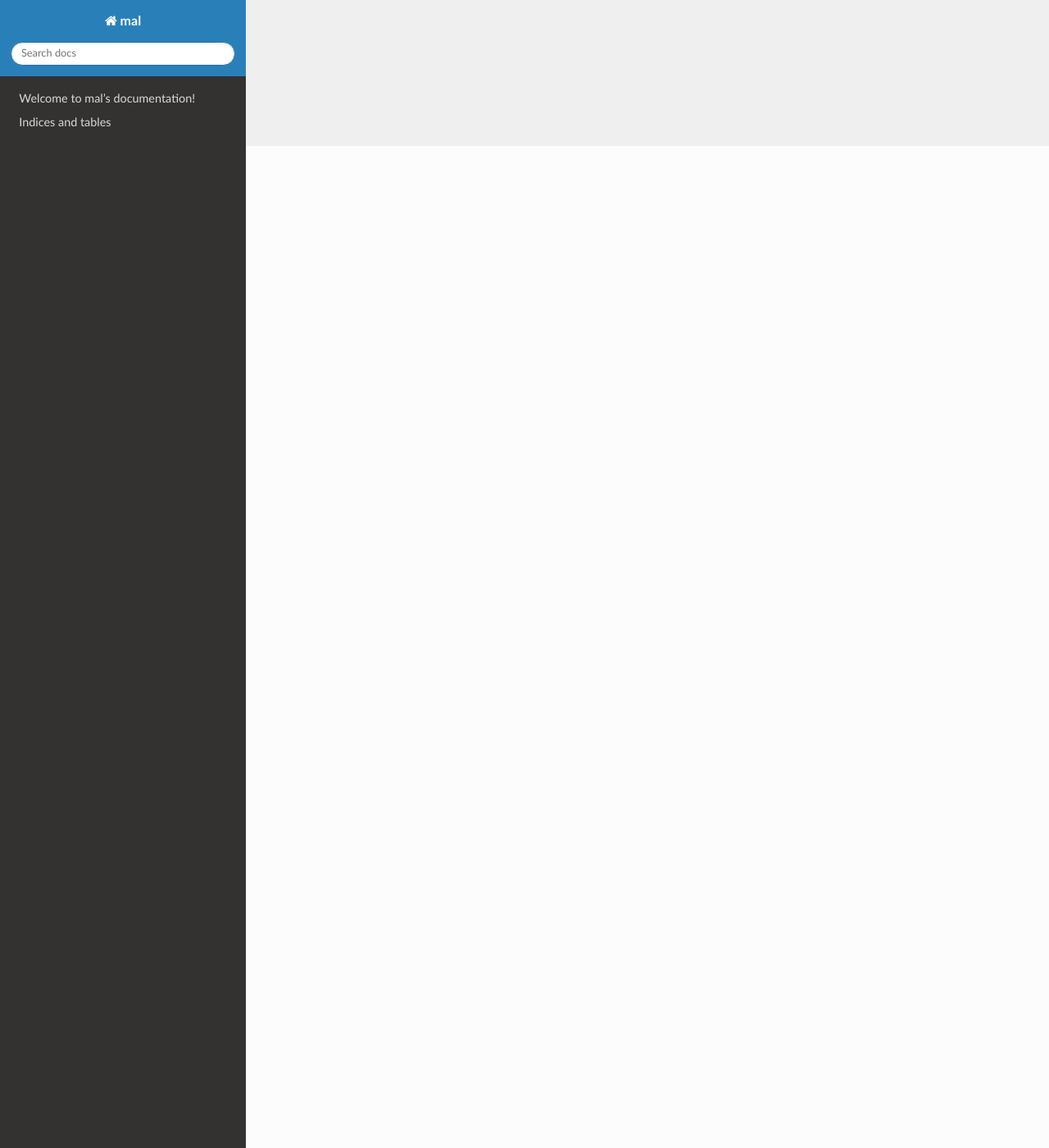
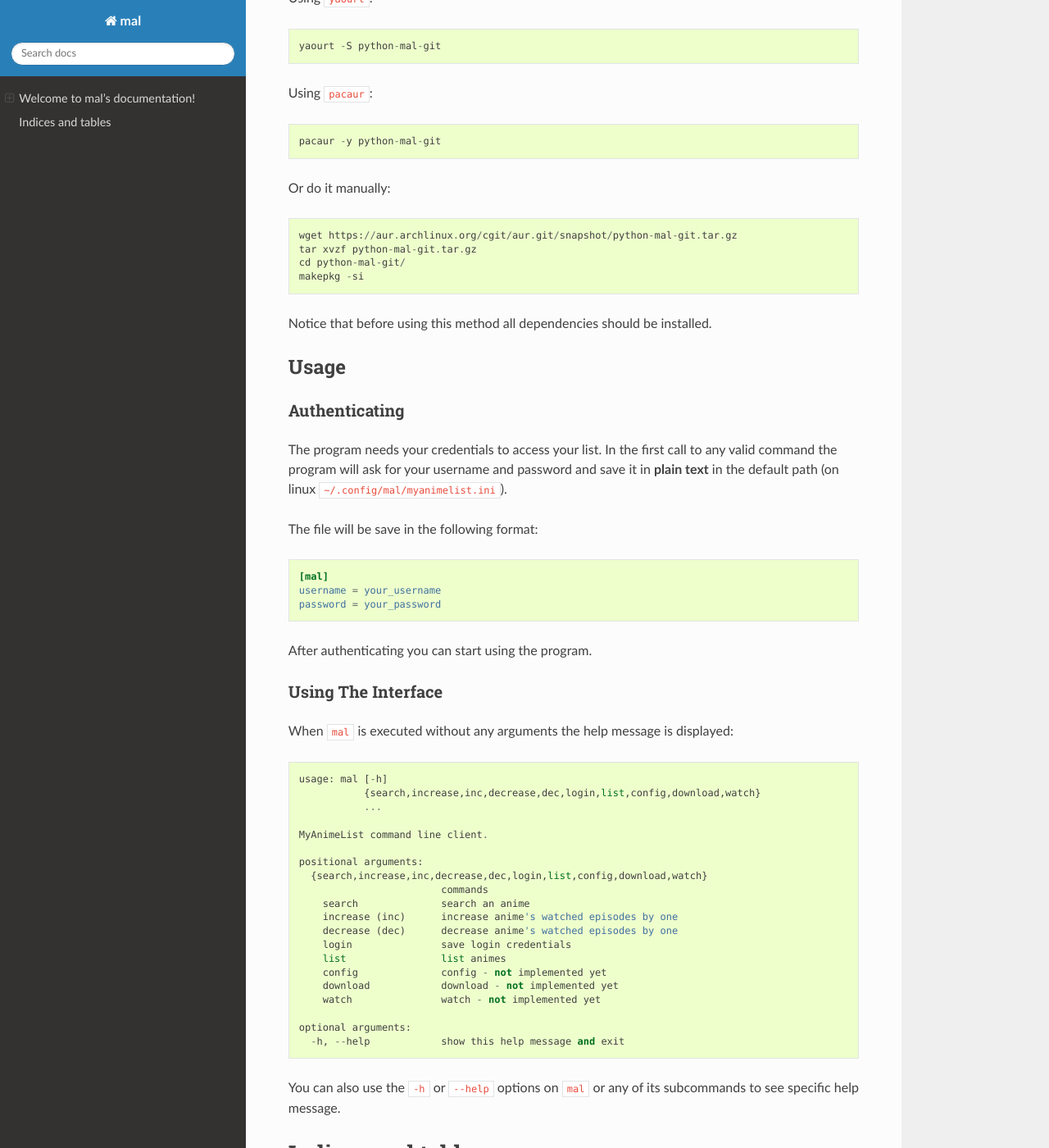
Before and after one commit to ryukinix/mal, a Sphinx documentation site: the page built from docs/source/index.rst, in a window 1280 px wide and 1400 px high, scrolled down 1222 px. Shown: the whole window at 82% size. Built offline with Sphinx 7.4.7 and the Read the Docs theme 2.0.0, drawn with Linux system fonts in a browser that asks for light colours; the version number could not be read and is left out; some of the changed text lies outside the part shown.

Commit message:
Add basic documentation on docs/source/index.rst from README.md
Now the docs can be at least readable.

```diff
--- a/docs/source/index.rst
+++ b/docs/source/index.rst
@@ -10,6 +10,142 @@
    :maxdepth: 2
    :caption: Contents:
 
+Description
+-----------
+
+``mal`` is a command-line client for
+`MyAnimeList.net <http://myanimelist.net/>`__ which uses the official
+`API <http://myanimelist.net/modules.php?go=api>`__. It should remain
+functional indefinitely (unlike web-scraping alternatives). It is
+currently in alpha development so new ideas are welcome! This project is
+inspired from `mal <https://github.com/pushrax/mal>`__.
+
+Features
+--------
+
+-  Searching your anime list
+-  Fetch your anime list
+-  List animes in certain status (e.g. watching)
+-  Increment or decrement episodes seen of animes
+
+And more are currently being developed!
+
+
+Installation
+------------
+
+Using pip
+~~~~~~~~~
+
+From the command line run:
+
+::
+
+    sudo pip install mal
+
+Manual Installation
+~~~~~~~~~~~~~~~~~~~
+
+Clone this project and run inside it:
+
+::
+
+    sudo python setup.py install
+
+Or alternatively using make:
+
+::
+
+    sudo make install
+
+On ArchLinux
+~~~~~~~~~~~~
+
+If you're using the archlinux distro this project has been packaged and
+uploaded to the AUR as
+`python-mal-git <https://aur.archlinux.org/packages/python-mal-git>`__.
+
+You can install it using an AUR wrappers like ``yaourt`` or ``pacaur``
+which will be much simpler.
+
+Using ``yaourt``:
+
+::
+
+    yaourt -S python-mal-git
+
+Using ``pacaur``:
+
+::
+
+    pacaur -y python-mal-git
+
+Or do it manually:
+
+::
+
+    wget https://aur.archlinux.org/cgit/aur.git/snapshot/python-mal-git.tar.gz
+    tar xvzf python-mal-git.tar.gz
+    cd python-mal-git/
+    makepkg -si
+
+Notice that before using this method all dependencies should be
+installed.
+
+Usage
+-----
+
+Authenticating
+~~~~~~~~~~~~~~
+
+The program needs your credentials to access your list. In the first
+call to any valid command the program will ask for your username and
+password and save it in **plain text** in the default path (on linux
+``~/.config/mal/myanimelist.ini``).
+
+The file will be save in the following format:
+
+.. code:: ini
+
+    [mal]
+    username = your_username
+    password = your_password
+
+After authenticating you can start using the program.
+
+Using The Interface
+~~~~~~~~~~~~~~~~~~~
+
+When ``mal`` is executed without any arguments the help message is
+displayed:
+
+::
+
+    usage: mal [-h]
+               {search,increase,inc,decrease,dec,login,list,config,download,watch}
+               ...
+
+    MyAnimeList command line client.
+
+    positional arguments:
+      {search,increase,inc,decrease,dec,login,list,config,download,watch}
+                            commands
+        search              search an anime
+        increase (inc)      increase anime's watched episodes by one
+        decrease (dec)      decrease anime's watched episodes by one
+        login               save login credentials
+        list                list animes
+        config              config - not implemented yet
+        download            download - not implemented yet
+        watch               watch - not implemented yet
+
+    optional arguments:
+      -h, --help            show this help message and exit
+
+You can also use the ``-h`` or ``--help`` options on ``mal`` or any of
+its subcommands to see specific help message.
+
+
 
 
 Indices and tables
```
